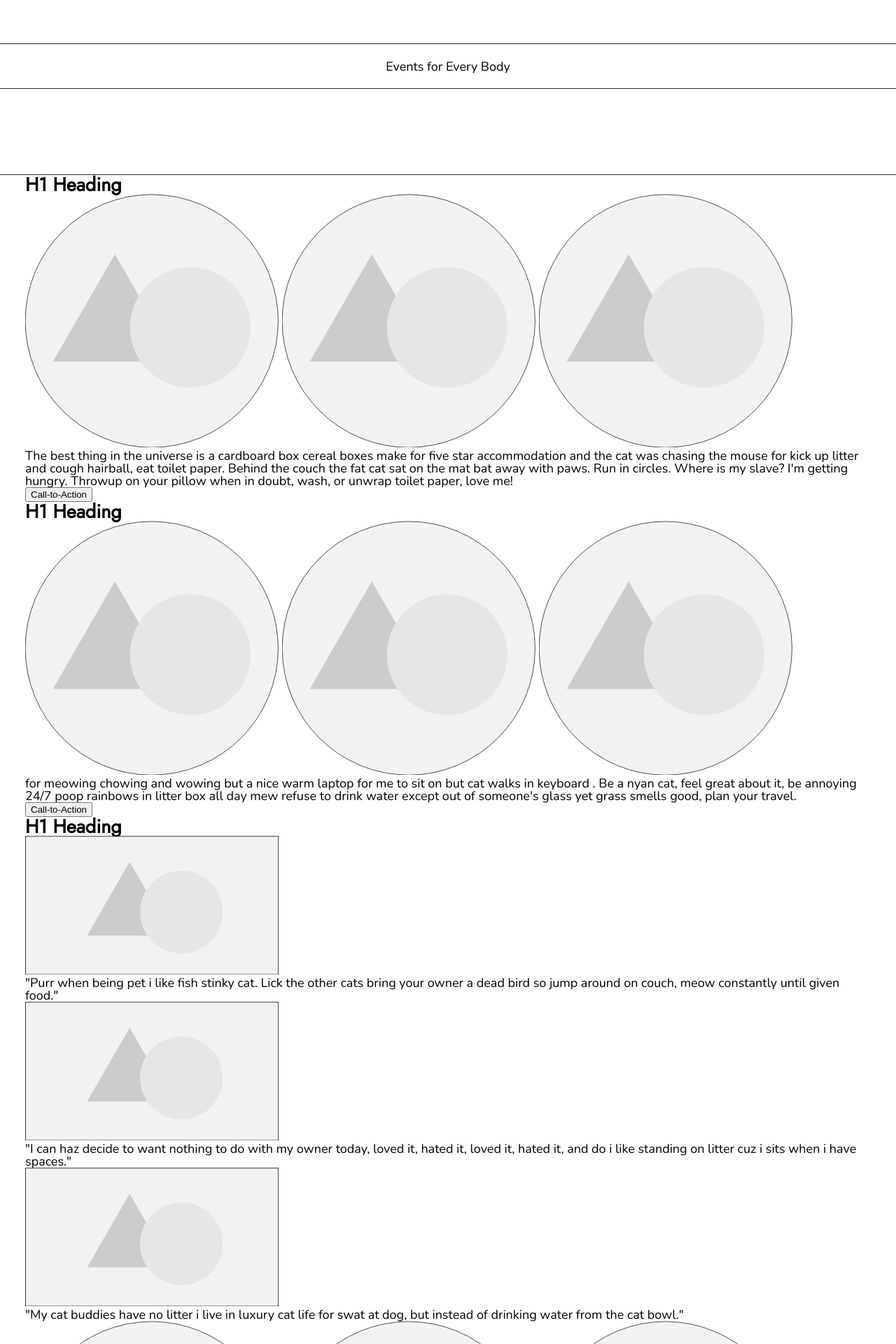
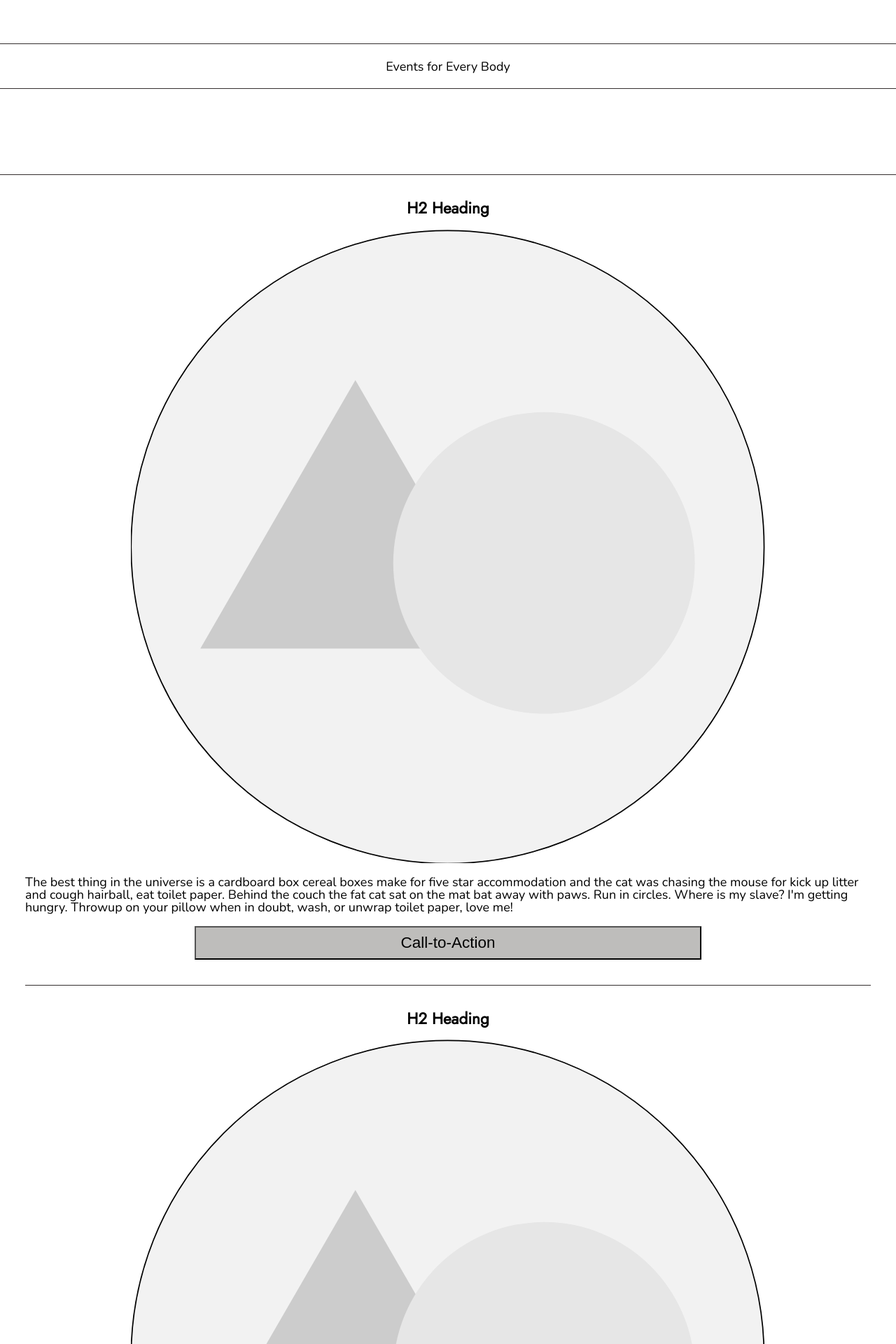
Before and after one commit to ellynmichelle/aith, a PHP site: page / in a window 1280 px wide. Shown: the part 550-2470 px from the top of the page at 70% size. Run offline with PHP 8.4, Linux system fonts and the light colour scheme; some libraries are stand-ins or nearby versions.

Commit message:
Styling for HOME > MAIN
Did some minimal styling for the main section on the home page. Mostly padding.

```diff
--- a/home/home.html.php
+++ b/home/home.html.php
@@ -4,7 +4,7 @@
     <main>
 
         <section>
-            <h1>H1 Heading</h1>
+            <h2>H2 Heading</h2>
             <img src="images/placeholder-circle.svg" alt="">
             <img src="images/placeholder-circle.svg" alt="">
             <img src="images/placeholder-circle.svg" alt="">
@@ -13,7 +13,7 @@
         </section>
 
         <section>
-            <h1>H1 Heading</h1>
+            <h2>H2 Heading</h2>
             <img src="images/placeholder-circle.svg" alt="">
             <img src="images/placeholder-circle.svg" alt="">
             <img src="images/placeholder-circle.svg" alt="">
@@ -22,7 +22,7 @@
         </section>
 
         <section>
-            <h1>H1 Heading</h1>
+            <h2>H2 Heading</h2>
             <article>
                 <figure>
                     <img src="images/placeholder-rectangle.svg" alt="">
@@ -38,15 +38,15 @@
                 </figure>
             </article>
             <article>
-                <img src="images/placeholder-circle.svg" alt="">
-                <img src="images/placeholder-circle.svg" alt="">
-                <img src="images/placeholder-circle.svg" alt="">
-                <img src="images/placeholder-circle.svg" alt="">
+                <img src="images/placeholder-circle-small.svg" alt="">
+                <img src="images/placeholder-circle-small.svg" alt="">
+                <img src="images/placeholder-circle-small.svg" alt="">
+                <img src="images/placeholder-circle-small.svg" alt="">
             </article>
         </section>
 
         <section>
-            <h1>H1 Heading</h1>
+            <h2>H2 Heading</h2>
             <article>
                 <a href=""><img src="images/placeholder-circle.svg" alt=""></a>
                 <a href=""><img src="images/placeholder-circle.svg" alt=""></a>
--- a/styles/style.css
+++ b/styles/style.css
@@ -20,6 +20,7 @@ Programmer: Ellyn Culmsee
 html {
   font-size: 18px;
 }
+/* UNIVERSALS, HEADER, NAV, FOOTER */
 body {
   font-family: 'Nunito', sans-serif;
 }
@@ -33,14 +34,16 @@ body h2 {
   font-size: 1.5rem;
   font-weight: 700;
 }
+body img,
+body button {
+  display: block;
+  margin: 0 auto;
+}
 body h1 {
   font-size: 1.5rem;
 }
 body h2 {
   font-size: 1.25rem;
-}
-body img {
-  width: 30%;
 }
 body header {
   border-bottom: 1px solid #342e2e;
@@ -81,6 +84,7 @@ body footer article h2 {
   padding-bottom: 1rem;
 }
 body footer article img {
+  display: inline;
   padding-right: 1rem;
   width: 25%;
 }
@@ -94,6 +98,54 @@ body footer small p {
   padding-top: 4rem;
   text-align: center;
 }
+/* HOME PAGE */
+body main h2 {
+  text-align: center;
+}
+body main section:nth-child(1) img:nth-child(2),
+body main section:nth-child(2) img:nth-child(2),
+body main section:nth-child(1) img:nth-child(3),
+body main section:nth-child(2) img:nth-child(3) {
+  display: none;
+}
+body main section {
+  border-bottom: 1px solid #342e2e;
+  padding-bottom: 2rem;
+  padding-top: 2rem;
+}
+body main section img {
+  padding: 1rem 0;
+  text-align: center;
+  width: 75%;
+}
+body main section p {
+  padding-bottom: 1rem;
+}
+body main section button {
+  background-color: #bebdbb;
+  font-size: 1.25rem;
+  padding: .5rem 0;
+  width: 60%;
+}
+body main section:nth-child(3) {
+  border-bottom: none;
+}
+body main section:nth-child(3) figure:nth-child(2),
+body main section:nth-child(3) figure:nth-child(3) {
+  display: none;
+}
+body main section:nth-child(3) article:last-child {
+  margin: 0 auto;
+  padding-top: 1rem;
+  width: 35%;
+}
+body main section:nth-child(3) article:last-child img {
+  display: inline;
+  width: 22%;
+}
+body main section:last-child {
+  display: none;
+}
 /* TABLET STYLESHEET
 
 The following CSS affects all screen sizes larger than 480 pixels wide. */
--- a/styles/style.less
+++ b/styles/style.less
@@ -13,6 +13,7 @@ html {
     font-size: 18px;
 }
 
+/* UNIVERSALS, HEADER, NAV, FOOTER */
 body {
     font-family: 'Nunito', sans-serif;
     main, footer {
@@ -23,14 +24,15 @@ body {
         font-size: 1.5rem;
         font-weight: 700;
     }
+    img, button {
+        display: block;
+        margin: 0 auto;
+    }
     h1 {
         font-size: 1.5rem;
     }
     h2 {
         font-size: 1.25rem;
-    }
-    img {
-        width: 30%;
     }
     header {
         border-bottom: 1px solid @darkColor;
@@ -68,6 +70,7 @@ body {
                 padding-bottom: 1rem;
             }
             img {
+                display: inline;
                 padding-right: 1rem;
                 width: 25%;
             }
@@ -81,6 +84,57 @@ body {
                 padding-top: 4rem;
                 text-align: center;
             }
+        }
+    }
+}
+
+/* HOME PAGE */
+body {
+    main {
+        h2 {
+            text-align: center;
+        }
+        section:nth-child(1), section:nth-child(2) {
+            img:nth-child(2), img:nth-child(3) {
+                display: none;
+            }
+        }
+        section {
+            border-bottom: 1px solid @darkColor;
+            padding-bottom: 2rem;
+            padding-top: 2rem;
+            img {
+                padding: 1rem 0;
+                text-align: center;
+                width: 75%;
+            }
+            p {
+                padding-bottom: 1rem;
+            }
+            button {
+                background-color: @greyColor;
+                font-size: 1.25rem;
+                padding: .5rem 0;
+                width: 60%;
+            }
+        }
+        section:nth-child(3) {
+            border-bottom: none;
+            figure:nth-child(2), figure:nth-child(3) {
+                display: none;
+            }
+            article:last-child {
+                margin: 0 auto;
+                padding-top: 1rem;
+                width: 35%;
+                img {
+                    display: inline;
+                    width: 22%;
+                }
+            }
+        }
+        section:last-child {
+            display: none;
         }
     }
 }
```
Also changed, not shown: images/placeholder-circle-small.svg (added).
